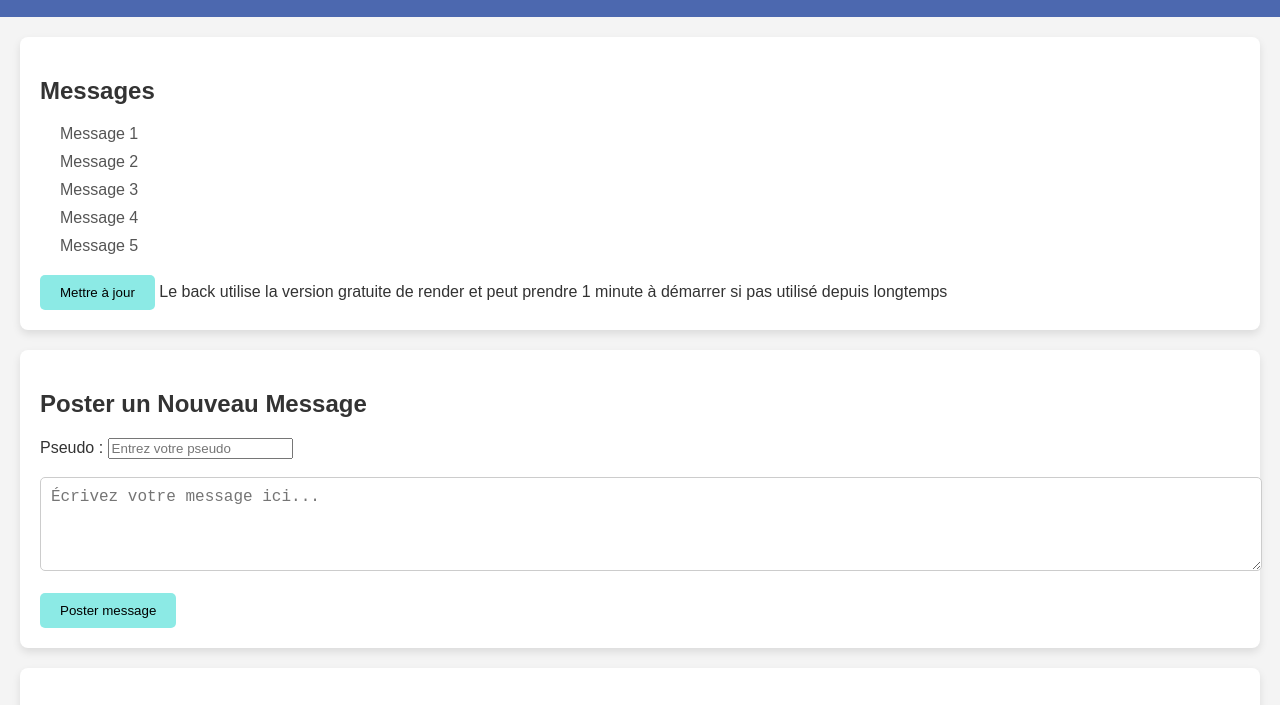
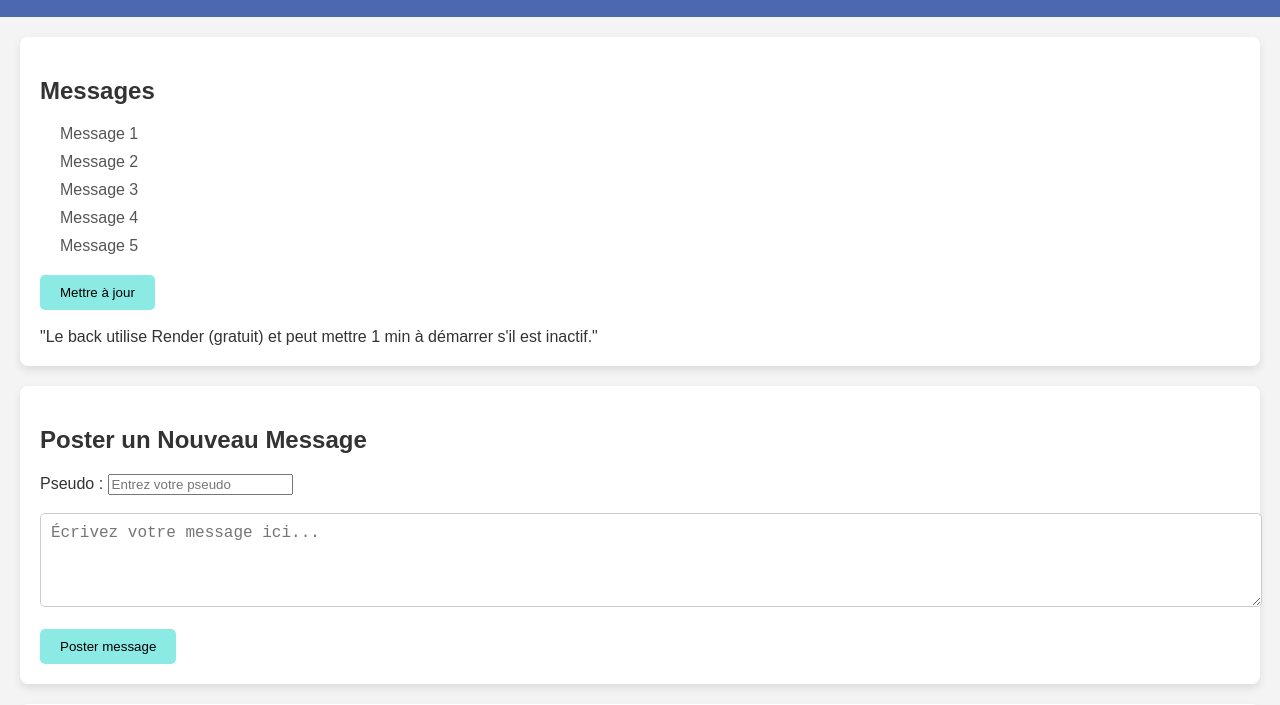
Before and after one commit to AlexandreCGithub/ArchiAppTP1_2, a plain HTML site: page TP1/index.html in a window 1280 px wide. Shown: the part 95-800 px from the top of the page. Drawn offline with Linux system fonts and the light colour scheme; no server answers.

Commit message:
update html

```diff
--- a/TP1/index.html
+++ b/TP1/index.html
@@ -21,7 +21,9 @@
             <li>Message 5</li>
         </ul>
         <button id="updateButton">Mettre à jour</button>
-        <label for="messageId">Le back utilise la version gratuite de render et peut prendre 1 minute à démarrer si pas utilisé depuis longtemps</label>
+        <br><br>
+        <label for="messageId">"Le back utilise Render (gratuit) et peut mettre 1 min à démarrer s'il est inactif."</label>
+
     </section>
 
     <section>
```
